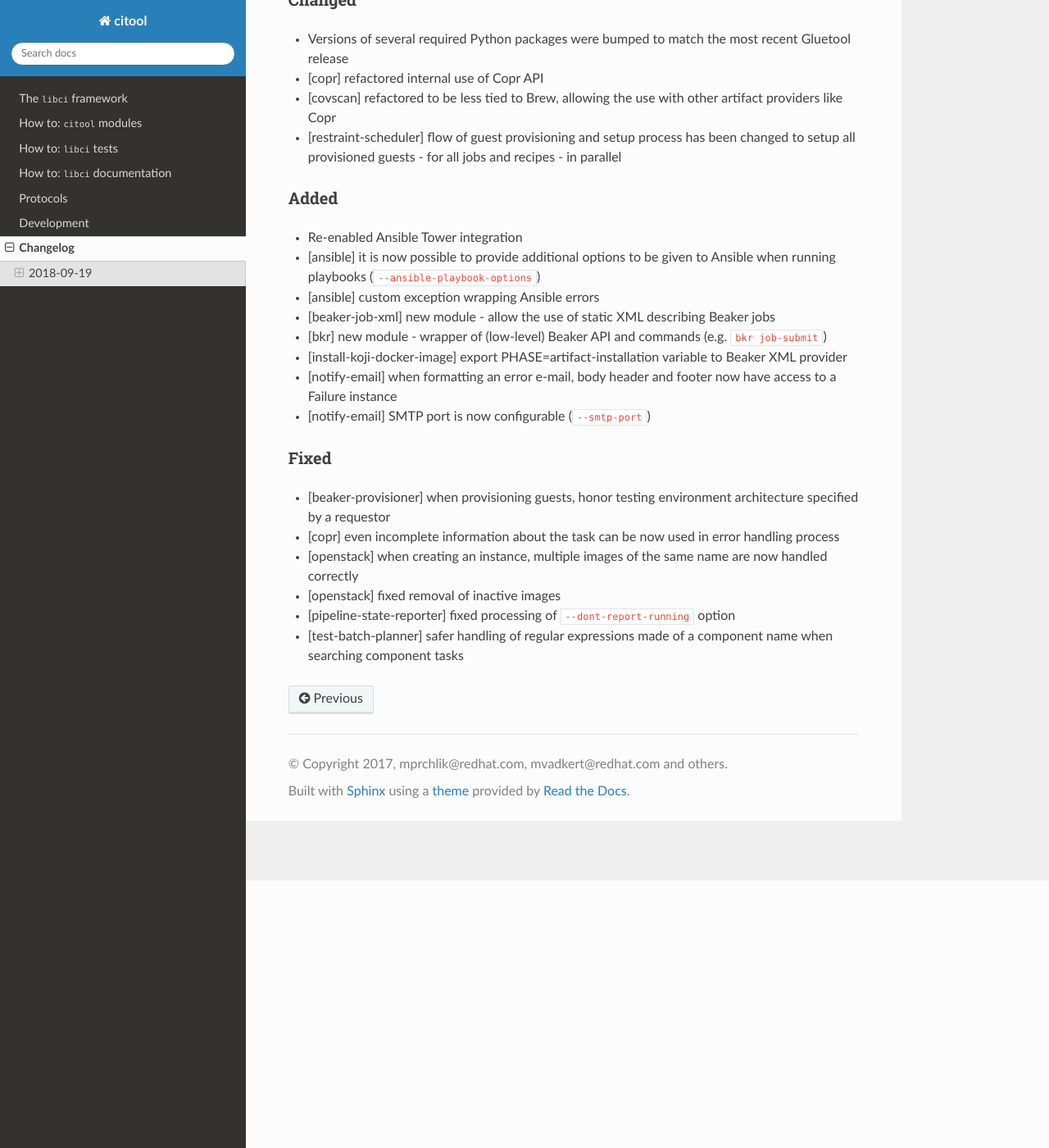
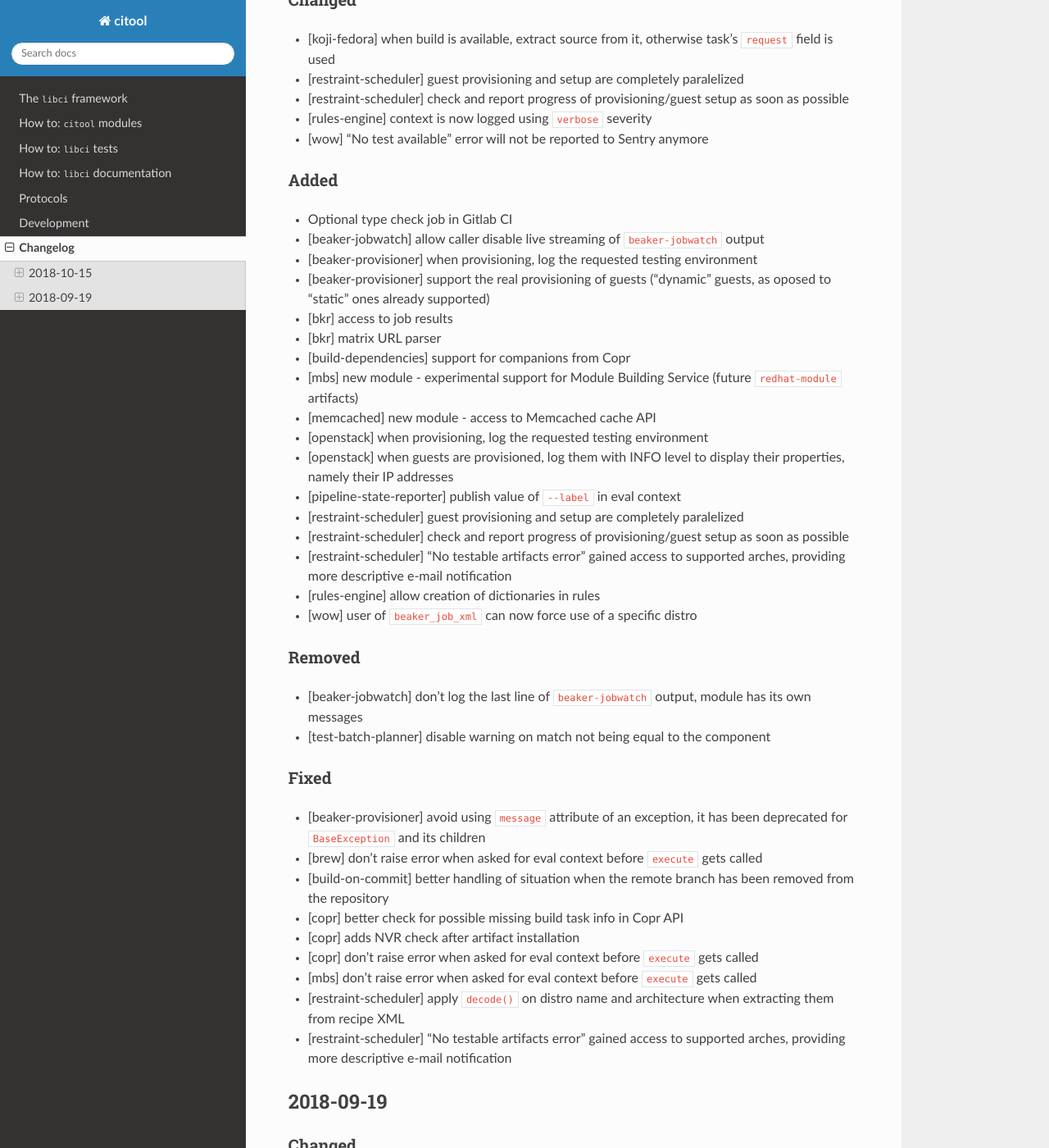
Before and after one commit to guy9050/gluetool, a Sphinx documentation site: the page built from docs/source/CHANGELOG.rst, in a window 1280 px wide and 1400 px high, scrolled down 326 px. Shown: the whole window at 82% size. Built offline with Sphinx 7.4.7 and the Read the Docs theme 2.0.0, drawn with Linux system fonts in a browser that asks for light colours; pages that are not in the unit, such as notebooks, are missing from menus.

Commit message:
Changelog update for 2018-10-15 release

```diff
--- a/docs/source/CHANGELOG.rst
+++ b/docs/source/CHANGELOG.rst
@@ -4,6 +4,60 @@ Changelog
 All notable changes to this project will be documented in this file.
 
 The format is based on `Keep a Changelog <https://keepachangelog.com/en/1.0.0/>`_.
+
+
+2018-10-15
+----------
+
+Changed
+~~~~~~~
+
+- [koji-fedora] when build is available, extract source from it, otherwise task's ``request`` field is used
+- [restraint-scheduler] guest provisioning and setup are completely paralelized
+- [restraint-scheduler] check and report progress of provisioning/guest setup as soon as possible
+- [rules-engine] context is now logged using ``verbose`` severity
+- [wow] "No test available" error will not be reported to Sentry anymore
+
+Added
+~~~~~
+
+- Optional type check job in Gitlab CI
+- [beaker-jobwatch] allow caller disable live streaming of ``beaker-jobwatch`` output
+- [beaker-provisioner] when provisioning, log the requested testing environment
+- [beaker-provisioner] support the real provisioning of guests ("dynamic" guests, as oposed to "static" ones already supported)
+- [bkr] access to job results
+- [bkr] matrix URL parser
+- [build-dependencies] support for companions from Copr
+- [mbs] new module - experimental support for Module Building Service (future ``redhat-module`` artifacts)
+- [memcached] new module - access to Memcached cache API
+- [openstack] when provisioning, log the requested testing environment
+- [openstack] when guests are provisioned, log them with INFO level to display their properties, namely their IP addresses
+- [pipeline-state-reporter] publish value of ``--label`` in eval context
+- [restraint-scheduler] guest provisioning and setup are completely paralelized
+- [restraint-scheduler] check and report progress of provisioning/guest setup as soon as possible
+- [restraint-scheduler] "No testable artifacts error" gained access to supported arches, providing more descriptive e-mail notification
+- [rules-engine] allow creation of dictionaries in rules
+- [wow] user of ``beaker_job_xml`` can now force use of a specific distro
+
+Removed
+~~~~~~~
+
+- [beaker-jobwatch] don't log the last line of ``beaker-jobwatch`` output, module has its own messages
+- [test-batch-planner] disable warning on match not being equal to the component
+
+Fixed
+~~~~~
+
+- [beaker-provisioner] avoid using ``message`` attribute of an exception, it has been deprecated for ``BaseException`` and its children
+- [brew] don't raise error when asked for eval context before ``execute`` gets called
+- [build-on-commit] better handling of situation when the remote branch has been removed from the repository
+- [copr] better check for possible missing build task info in Copr API
+- [copr] adds NVR check after artifact installation
+- [copr] don't raise error when asked for eval context before ``execute`` gets called
+- [mbs] don't raise error when asked for eval context before ``execute`` gets called
+- [restraint-scheduler] apply ``decode()`` on distro name and architecture when extracting them from recipe XML
+- [restraint-scheduler] "No testable artifacts error" gained access to supported arches, providing more descriptive e-mail notification
+
 
 2018-09-19
 ----------
```
